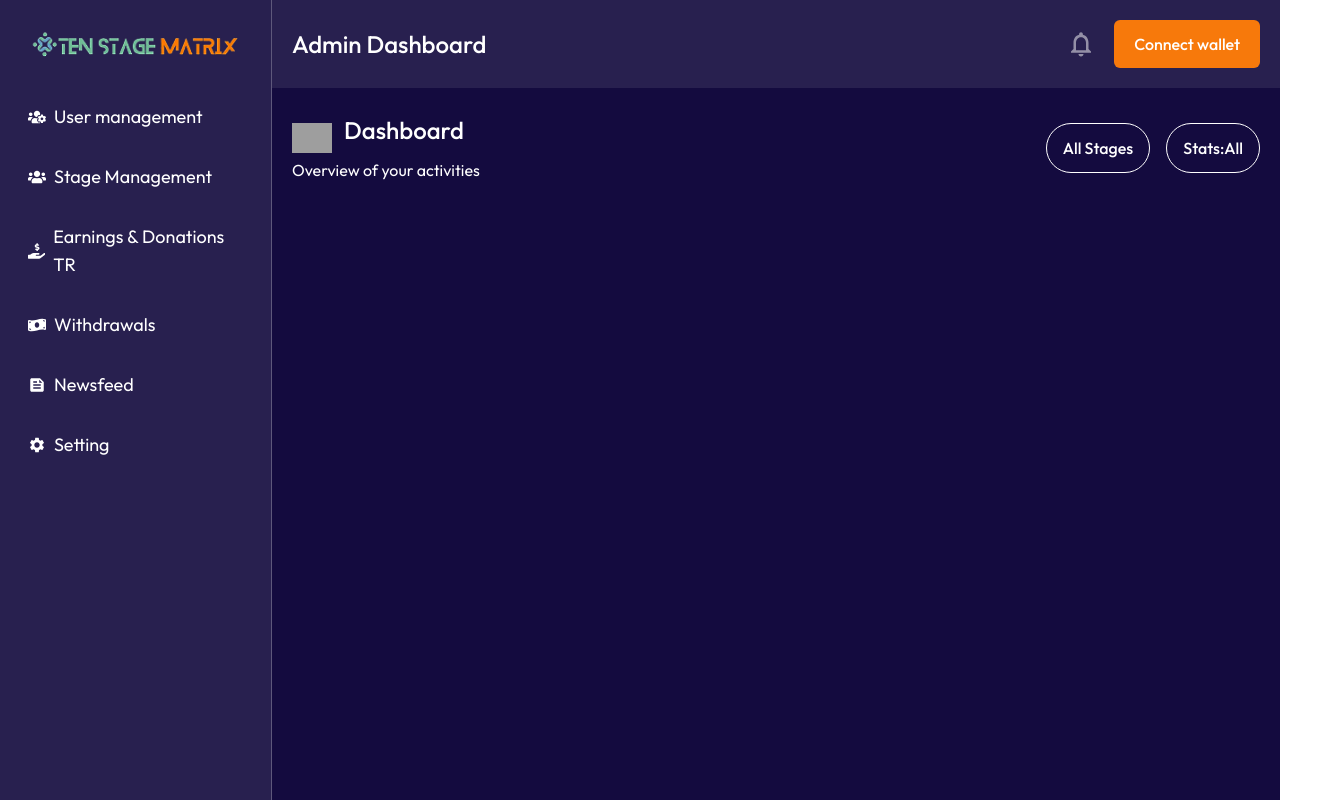
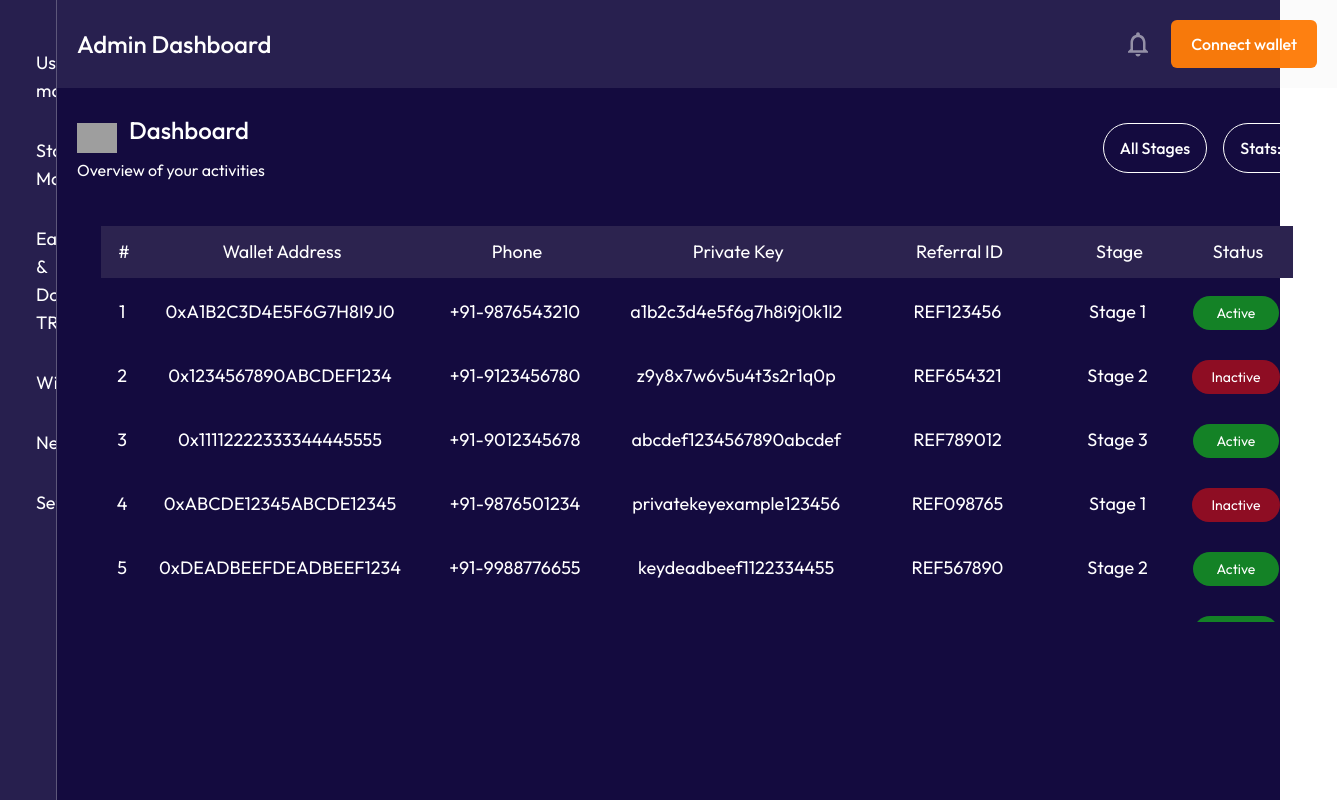
Before and after one commit to team-pr01/Ten-Stage-Matrix-Admin, a React (Vite) app: page /dashboard in a window 1280 px wide. Shown: the whole page, 1337 px wide, since content can reach past the window. Built offline with nearby package versions, Linux system fonts and the light colour scheme; grey boxes are pictures that could not be loaded.

Commit message:
usermanagement table completed

```diff
--- a/src/components/Reusable/Table.tsx
+++ b/src/components/Reusable/Table.tsx
@@ -1,4 +1,3 @@
-
 import React from "react";
 
 interface Column {
@@ -36,11 +35,9 @@ interface TableProps {
   onActionClick?: any;
   editToggleModel?: (id?: string) => void;
   handleDelete?: (id: string) => void;
-  LogToggleModel?: (id:string ,state?:string ) => void;
-  handleViewAction?: () => void
+  LogToggleModel?: (id: string, state?: string) => void;
+  handleViewAction?: () => void;
 }
-
-
 
 const Table: React.FC<TableProps> = ({
   data,
@@ -49,10 +46,8 @@ const Table: React.FC<TableProps> = ({
   icons,
   tableHeight = "400px",
 
-
   // handleViewAction,
 }) => {
-
   // const handleView=(()=>{
   //  if(handleViewAction){
   //   handleViewAction()
@@ -63,61 +58,46 @@ const Table: React.FC<TableProps> = ({
     <div
       className={` w-full overflow-x-scroll custom-scrollbar my-5 scrollbar-hide`}
     >
-      <div className="w-full rounded-[24px] overflow-hidden bg-secondary-60 p-6 mr-6 shadow-tableShadow">
-
+      <div className="w-full rounded-[24px] overflow-hidden  p-6 mr-6 shadow-tableShadow">
         <div
           className={` overflow-x-auto  `}
           style={{ maxHeight: tableHeight, minWidth: tableWidth }}
         >
           <table className="min-w-full  text-left border-separate border-spacing-y-1">
-            <thead className="sticky top-0 bg-secondary-60 min-h-10">
-              <tr className="">
+            <thead className="sticky top-0 bg-primary-40 min-h-10">
+              <tr>
                 {columns.map((col, index) => (
                   <th
                     key={index}
-                    className="pl-3 py-3 font-normal text-[14px] leading-[20px] text-neutral-85 whitespace-nowrap  text-ellipsis"
+                    className="px-3 py-3 font-normal text-lg font-Outfit text-white whitespace-nowrap text-center"
                     style={{ minWidth: col.width }}
                   >
-                    <div className="flex items-center justify-between font-normal text-[14px] leading-[20px] text-neutral-85 whitespace-nowrap">
+<div className="absolute inset-0 bg-neutral-30 opacity-10 pointer-events-none z-0" />
+                    <div className="flex justify-center items-center relative z-10">
                       {col.header}
-                      <div
-                        className={`flex ${
-                          col.icon1 && col.icon2
-                            ? "flex-col items-center w-auto"
-                            : ""
-                        }`}
-                      >
-                      </div>
                     </div>
                   </th>
                 ))}
-                {icons && (
-                  <th
-                    style={{ minWidth: "160px" }}
-                    className="px-4 py-2 font-normal text-[14px] leading-[20px] text-neutral-85"
-                  >
-                    <div>Action</div>
-                  </th>
-                )}
               </tr>
             </thead>
-            <tbody className="bg-secondary-60 ">
+
+            <tbody className="bg-transparent ">
               {data?.length > 0 ? (
                 data?.map((row, rowIndex) => {
                   return (
                     <tr
                       key={rowIndex}
-                      className="rounded-lg border-secondary-60 border  bg-white transition-all min-h-10 "
+                      className="rounded-lg border-secondary-60 border  bg-transparent transition-all min-h-10 "
                     >
                       {columns?.map((col, colIndex) => {
                         return (
                           <td
                             key={colIndex}
-                            className={`pr-4 pl-3 py-4 rounded-lg text-[14px] ${
+                            className={`pr-4 pl-3 py-4 text-lg text-white text-center ${
                               typeof col.cellClassName === "function"
                                 ? col.cellClassName(row)
                                 : col.cellClassName || ""
-                            }${colIndex === 0 ? "text-[#4186F3]" : ""} `}
+                            } `}
                             style={{ width: col.width }}
                           >
                             {col.cellRenderer ? (
@@ -126,11 +106,11 @@ const Table: React.FC<TableProps> = ({
                               <span
                                 className={`${
                                   row?.status?.toUpperCase() === "ACTIVE"
-                                    ? " text-neutral-90 bg-sucess-10"
-                                    : "text-red-600 bg-red-100"
-                                } px-2 py-1 rounded-xl`}
+                                    ? "bg-secondary-20 px-6 "
+                                    : "bg-secondary-30 px-5 "
+                                } p-2 rounded-full text-white   text-sm`}
                               >
-                                {row[col.accessor]?.toUpperCase()}
+                                {row[col.accessor]}
                               </span>
                             ) : (
                               row[col.accessor]
@@ -139,7 +119,7 @@ const Table: React.FC<TableProps> = ({
                         );
                       })}
 
-                     {/* {icons &&( <td>
+                      {/* {icons &&( <td>
                         <div className="flex gap-4 pl-2">
 
                           <button
@@ -203,8 +183,7 @@ const Table: React.FC<TableProps> = ({
 
                         </div>
                       </td>)} */}
-                      <td>
-                      </td>
+                      <td></td>
                     </tr>
                   );
                 })
--- a/src/index.css
+++ b/src/index.css
@@ -49,6 +49,8 @@
 
   /* Secondary */
   --color-secondary-10: #6EBC94;
+  --color-secondary-20:#16da1694;
+  --color-secondary-30:#e7111194;
 
   /* Shadows */
   --shadow-custom: 0px 0px 50px 0px rgba(0, 0, 0, 0.10);
--- a/src/pages/Dashboard/DashboardHome/DashboardHome.tsx
+++ b/src/pages/Dashboard/DashboardHome/DashboardHome.tsx
@@ -1,6 +1,154 @@
 import Heading from "../../../components/Reusable/Heading";
+import Table from "../../../components/Reusable/Table";
 
 const DashboardHome = () => {
+  const columns = [
+    {
+      header: "#",
+      accessor: "srNo",
+      width: "40px",
+    },
+    {
+      header: "Wallet Address",
+      accessor: "walletAddress",
+      width: "200px",
+    },
+    {
+      header: "Phone",
+      accessor: "phNo",
+      width: "200px",
+    },
+    {
+      header: "Private Key",
+      accessor: "privateKey",
+      width: "200px",
+    },
+    {
+      header: "Referral ID",
+      accessor: "referralId",
+      width: "200px",
+    },
+    {
+      header: "Stage",
+      accessor: "stage",
+      width: "120px",
+    },
+
+    {
+      header: "Status",
+      accessor: "status",
+      width: "80px",
+    },
+    {
+      header: "Action",
+      accessor: "view",
+      width: "120px",
+    },
+  ];
+
+  const data = [
+    {
+      srNo: 1,
+      walletAddress: "0xA1B2C3D4E5F6G7H8I9J0",
+      phNo: "+91-9876543210",
+      privateKey: "a1b2c3d4e5f6g7h8i9j0k1l2",
+      referralId: "REF123456",
+      stage: "Stage 1",
+      status: "Active",
+      view: "View",
+    },
+    {
+      srNo: 2,
+      walletAddress: "0x1234567890ABCDEF1234",
+      phNo: "+91-9123456780",
+      privateKey: "z9y8x7w6v5u4t3s2r1q0p",
+      referralId: "REF654321",
+      stage: "Stage 2",
+      status: "Inactive",
+      view: "View",
+    },
+    {
+      srNo: 3,
+      walletAddress: "0x11112222333344445555",
+      phNo: "+91-9012345678",
+      privateKey: "abcdef1234567890abcdef",
+      referralId: "REF789012",
+      stage: "Stage 3",
+      status: "Active",
+      view: "View",
+    },
+    {
+      srNo: 4,
+      walletAddress: "0xABCDE12345ABCDE12345",
+      phNo: "+91-9876501234",
+      privateKey: "privatekeyexample123456",
+      referralId: "REF098765",
+      stage: "Stage 1",
+      status: "Inactive",
+      view: "View",
+    },
+    {
+      srNo: 5,
+      walletAddress: "0xDEADBEEFDEADBEEF1234",
+      phNo: "+91-9988776655",
+      privateKey: "keydeadbeef1122334455",
+      referralId: "REF567890",
+      stage: "Stage 2",
+      status: "Active",
+      view: "View",
+    },
+    {
+      srNo: 6,
+      walletAddress: "0xCAFEBABECAFEBABE5678",
+      phNo: "+91-9001122334",
+      privateKey: "cafebabe1234567890aaaa",
+      referralId: "REF445566",
+      stage: "Stage 3",
+      status: "Active",
+      view: "View",
+    },
+    {
+      srNo: 7,
+      walletAddress: "0xFEEDFACEFEEDFACE6789",
+      phNo: "+91-9112233445",
+      privateKey: "feedfaceabcdef12345678",
+      referralId: "REF334455",
+      stage: "Stage 1",
+      status: "Inactive",
+      view: "View",
+    },
+    {
+      srNo: 8,
+      walletAddress: "0x12344321567887654321",
+      phNo: "+91-9556677889",
+      privateKey: "12344321abcdabcd9876",
+      referralId: "REF223344",
+      stage: "Stage 2",
+      status: "Active",
+      view: "View",
+    },
+    {
+      srNo: 9,
+      walletAddress: "0xABCDEF09876543211234",
+      phNo: "+91-9223377889",
+      privateKey: "keyabcdef0987654321key",
+      referralId: "REF112233",
+      stage: "Stage 3",
+      status: "Inactive",
+      view: "View",
+    },
+    {
+      srNo: 10,
+      walletAddress: "0xFACE1234BEEF5678DEAD",
+      phNo: "+91-9887766554",
+      privateKey: "facedeadbeef123456789",
+      referralId: "REF001122",
+      stage: "Stage 1",
+      status: "Active",
+      view: "View",
+    },
+  ];
+
   return (
     <div className="font-Outfit">
       <Heading
@@ -10,6 +158,19 @@ const DashboardHome = () => {
         Showbtn={true}
         // rightContent={<button className="text-white bg-blue-500 px-4 py-2 rounded">Action</button>}
       />
+
+      <div className="">
+        <Table
+          data={data}
+          columns={columns}
+          tableName="User List"
+          showViewAll
+          enablePagination={false}
+          handleDelete={(id) => console.log("Delete", id)}
+          editToggleModel={(id) => console.log("Edit", id)}
+          LogToggleModel={(id, state) => console.log("Log", id, state)}
+        />
+      </div>
     </div>
   );
 };
```
